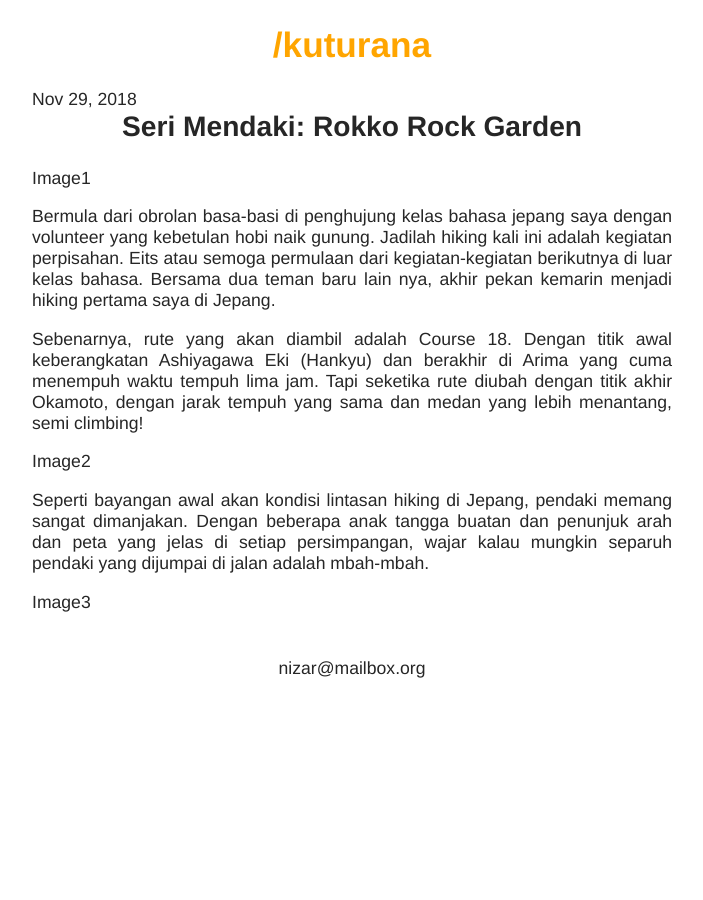
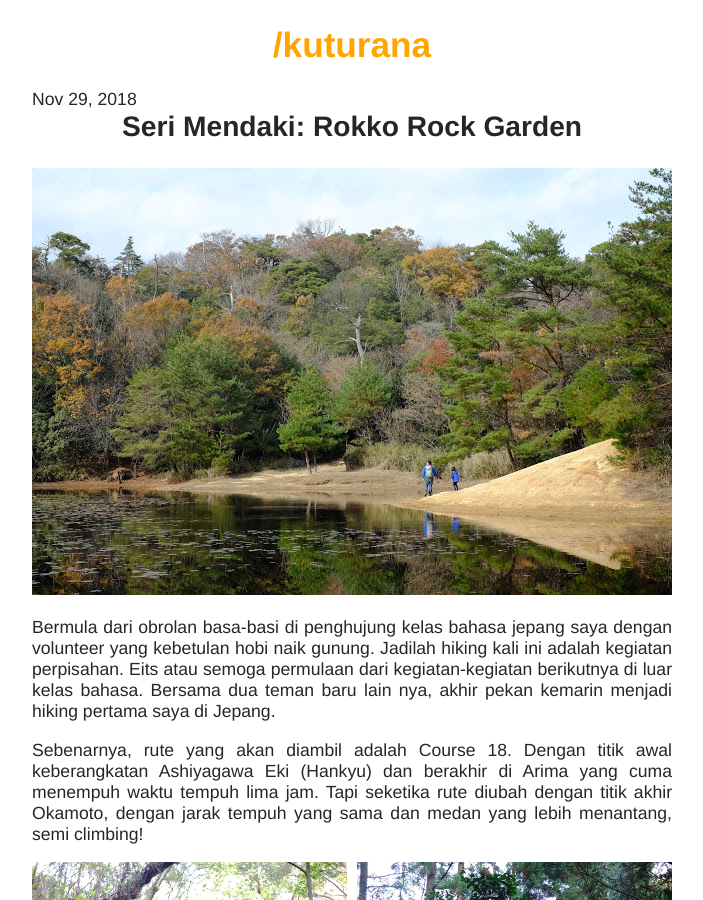
Before and after one commit to kuturana/kuturana.github.io, a Jekyll site: the page built from _posts/2018-11-29-seri-mendaki-rokko-rock-garden.md, in a window 1280 px wide and 900 px high. Shown: the whole window, without its empty margins (288-991 px from the left). Built offline with Jekyll 4.4.1, drawn with Linux system fonts in a browser that asks for light colours.

Commit message:
new push

```diff
--- a/_includes/head.html
+++ b/_includes/head.html
@@ -4,10 +4,5 @@
   <meta name="viewport" content="width=device-width, initial-scale=1" />
 
   <title>{% if page.title %}{{ page.title }}{% else %}{{ site.title }}{% endif %}</title>
-
   <link rel="stylesheet" href="{{ "/css/main.css" | prepend: site.baseurl }}">
-  <link
-    rel="canonical"
-    href="{{ page.url | replace:'index.html','' | prepend: site.baseurl | prepend: site.url }}"
-  />
 </head>
--- a/_posts/2018-11-29-seri-mendaki-rokko-rock-garden.md
+++ b/_posts/2018-11-29-seri-mendaki-rokko-rock-garden.md
@@ -3,14 +3,14 @@
 title:  "Seri Mendaki: Rokko Rock Garden"
 ---
 
-Image1
+![20181129_01](/images/20181129_01.JPG)
 
 Bermula dari obrolan basa-basi di penghujung kelas bahasa jepang saya dengan volunteer yang kebetulan hobi naik gunung. Jadilah hiking kali ini adalah kegiatan perpisahan. Eits atau semoga permulaan dari kegiatan-kegiatan berikutnya di luar kelas bahasa. Bersama dua teman baru lain nya, akhir pekan kemarin menjadi hiking pertama saya di Jepang.
 
 Sebenarnya, rute yang akan diambil adalah Course 18. Dengan titik awal keberangkatan Ashiyagawa Eki (Hankyu) dan berakhir di Arima yang cuma menempuh waktu tempuh lima jam. Tapi seketika rute diubah dengan titik akhir Okamoto, dengan jarak tempuh yang sama dan medan yang lebih menantang, semi climbing!
 
-Image2
+![20181129_02](/images/20181129_02.JPG)
 
 Seperti bayangan awal akan kondisi lintasan hiking di Jepang, pendaki memang sangat dimanjakan. Dengan beberapa anak tangga buatan dan penunjuk arah dan peta yang jelas di setiap persimpangan, wajar kalau mungkin separuh pendaki yang dijumpai di jalan adalah mbah-mbah.
 
-Image3
+![20181129_03](/images/20181129_03.JPG)
```
Also changed, not shown: _posts/2019-01-01-matahari-pertama.md (+2 -2 lines), images/20181129_01.JPG (added), images/20181129_02.JPG (added), images/20181129_03.JPG (added), images/20190101_01.JPG (added), images/20190101_02.JPG (added).
